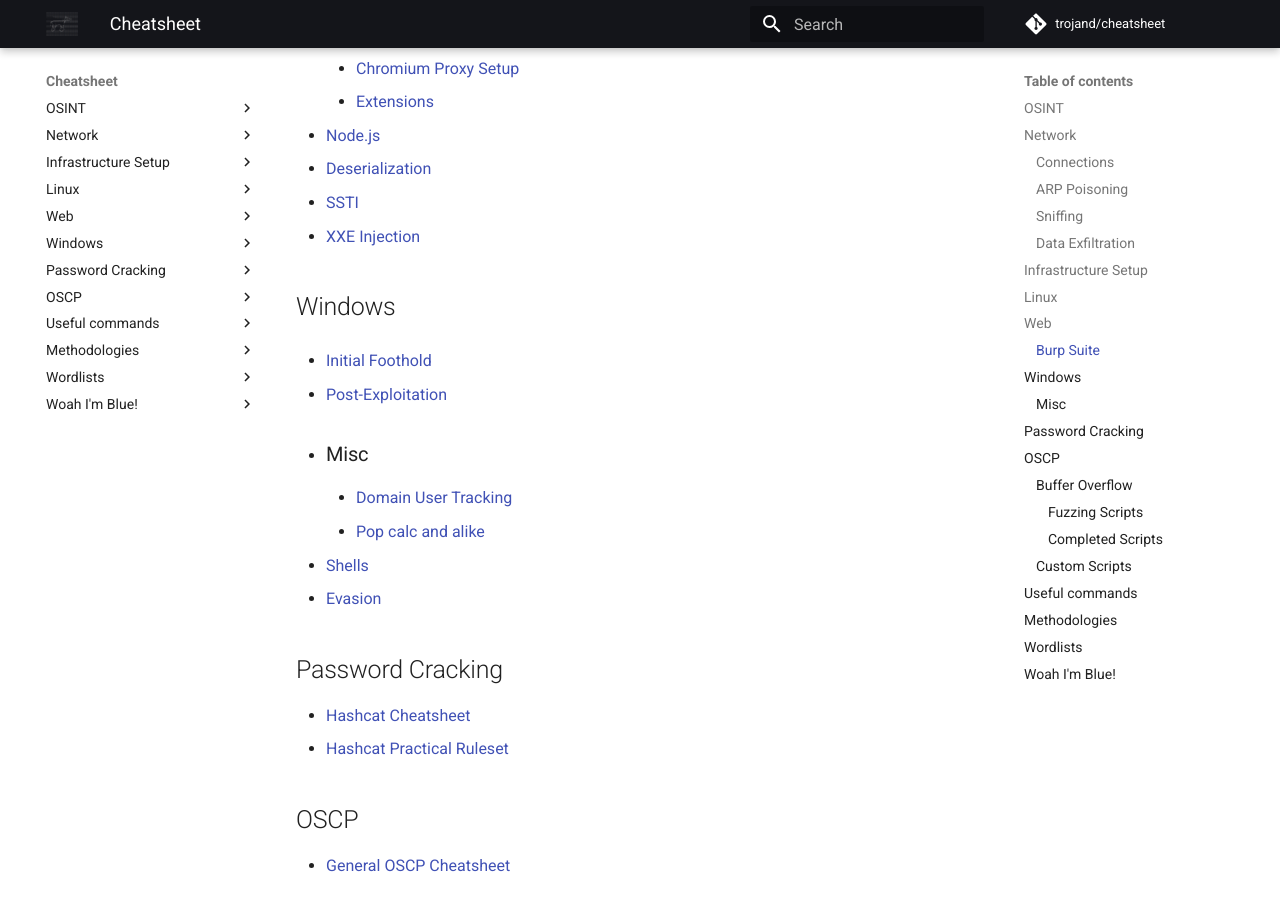
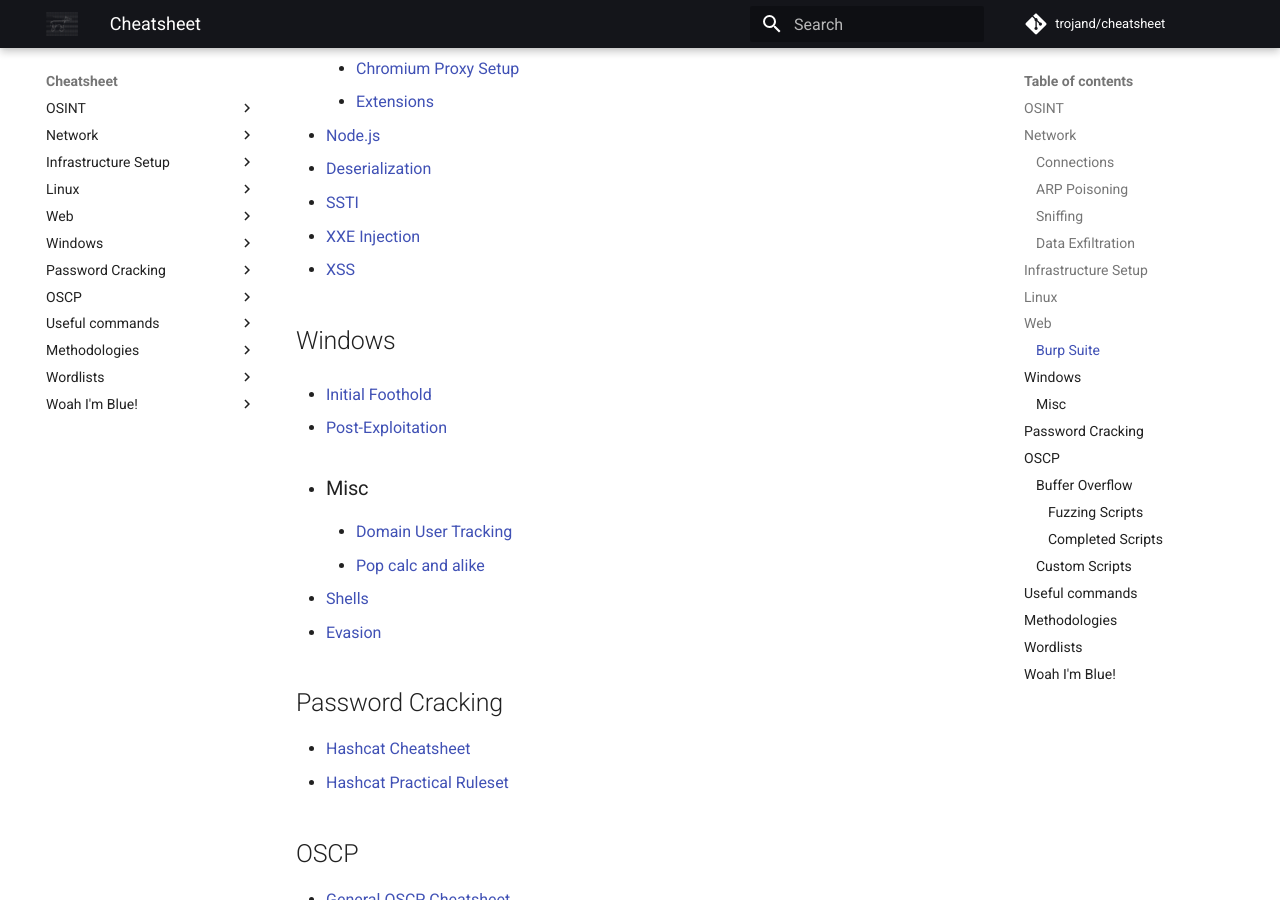
Before and after one commit to trojand/cheatsheet, an MkDocs documentation site: the page built from docs/index.md, in a window 1280 px wide and 900 px high, scrolled down 1772 px. Built offline with MkDocs 1.6.1 and Material for MkDocs 9.7.7, drawn with Linux system fonts in a browser that asks for light colours; comment, search, counter and statistics services are not loaded.

Commit message:
Update index.md

```diff
--- a/docs/index.md
+++ b/docs/index.md
@@ -51,6 +51,7 @@
 * [Deserialization](Web/Deserialization.md)
 * [SSTI](Web/SSTI.md)
 * [XXE Injection](Web/XXE_Injection.md)
+* [XSS](Web/XSS.md)
 
 
 ## Windows
```
